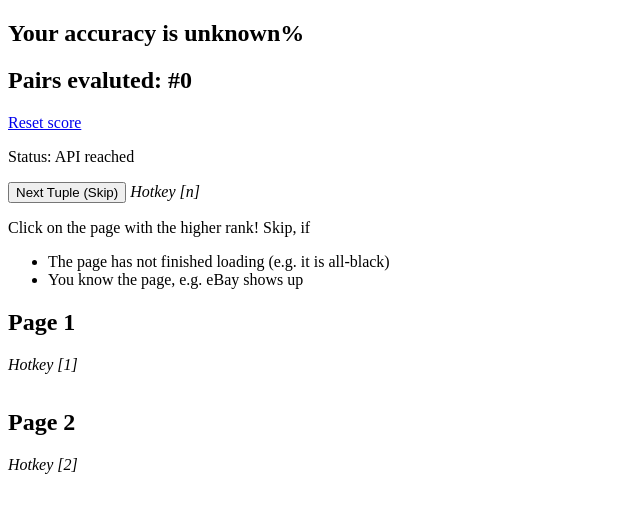
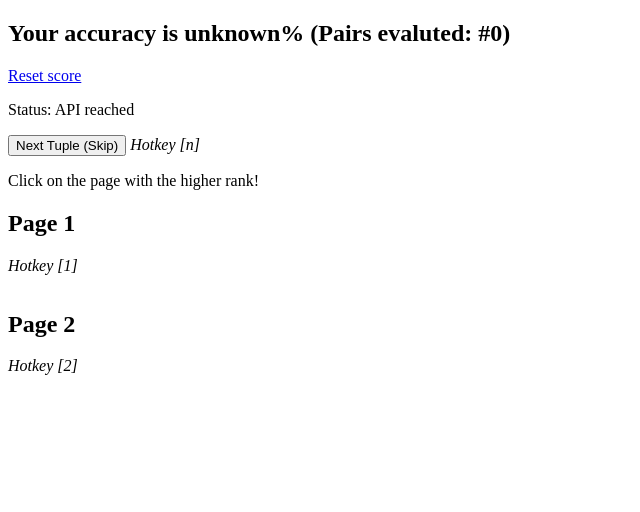
Before and after one commit to Simsso/Vision-Based-Page-Rank-Estimation, a website: page human_eval/ui/index.html in a window 1280 px wide. Shown: the whole page, without its empty margins (0-640 px from the left). Drawn offline with Linux system fonts and the light colour scheme; no server answers.

Commit message:
Improve logging and minor UI changes

```diff
--- a/human_eval/src/server.js
+++ b/human_eval/src/server.js
@@ -10,7 +10,7 @@ async function main() {
     const api = Router();
 
     // logging
-    app.use(morgan('combined'));
+    app.use(morgan(':method :url :status :res[content-length] - :response-time ms'));
 
     // parse application/x-www-form-urlencoded
     app.use(bodyParser.urlencoded({ extended: false }));
--- a/human_eval/ui/index.html
+++ b/human_eval/ui/index.html
@@ -17,20 +17,15 @@
     </style>
 </head>
 <body>
-    <h2 id="score"></h2>
-    <h2 id="total-count"></h2>
+    <h2><span id="score"></span> (<span id="total-count"></span>)</h2>
+
     <a href="#" id="score-reset-link">Reset score</a>
 
     <p>Status: <span id="statusindicator">pending</span></p>
 
     <p><button id="nexttuple">Next Tuple (Skip)</button> <em>Hotkey [n]</em></p>
 
-    <p>Click on the page with the higher rank! Skip, if
-        <ul>
-            <li>The page has not finished loading (e.g. it is all-black)</li>
-            <li>You know the page, e.g. eBay shows up</li>
-        </ul>
-    </p>
+    <p>Click on the page with the higher rank!</p>
 
     <h2>Page 1</h2>
     <em>Hotkey [1]</em>
--- a/human_eval/ui/mainv2.js
+++ b/human_eval/ui/mainv2.js
@@ -1,5 +1,5 @@
 const apiReached = api.status();
-const slowMode = true;
+const slowMode = false;
 
 ui.setAPIStatus(apiReached);
 
```
